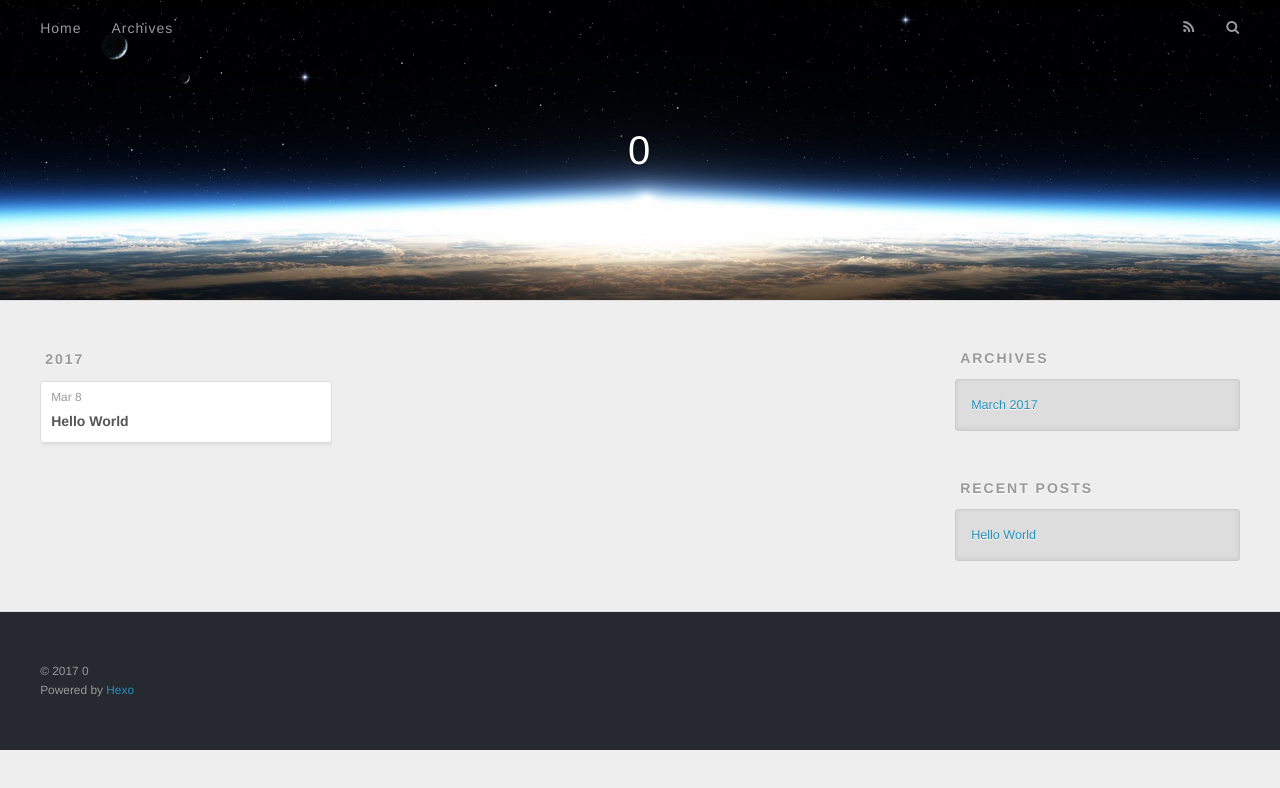
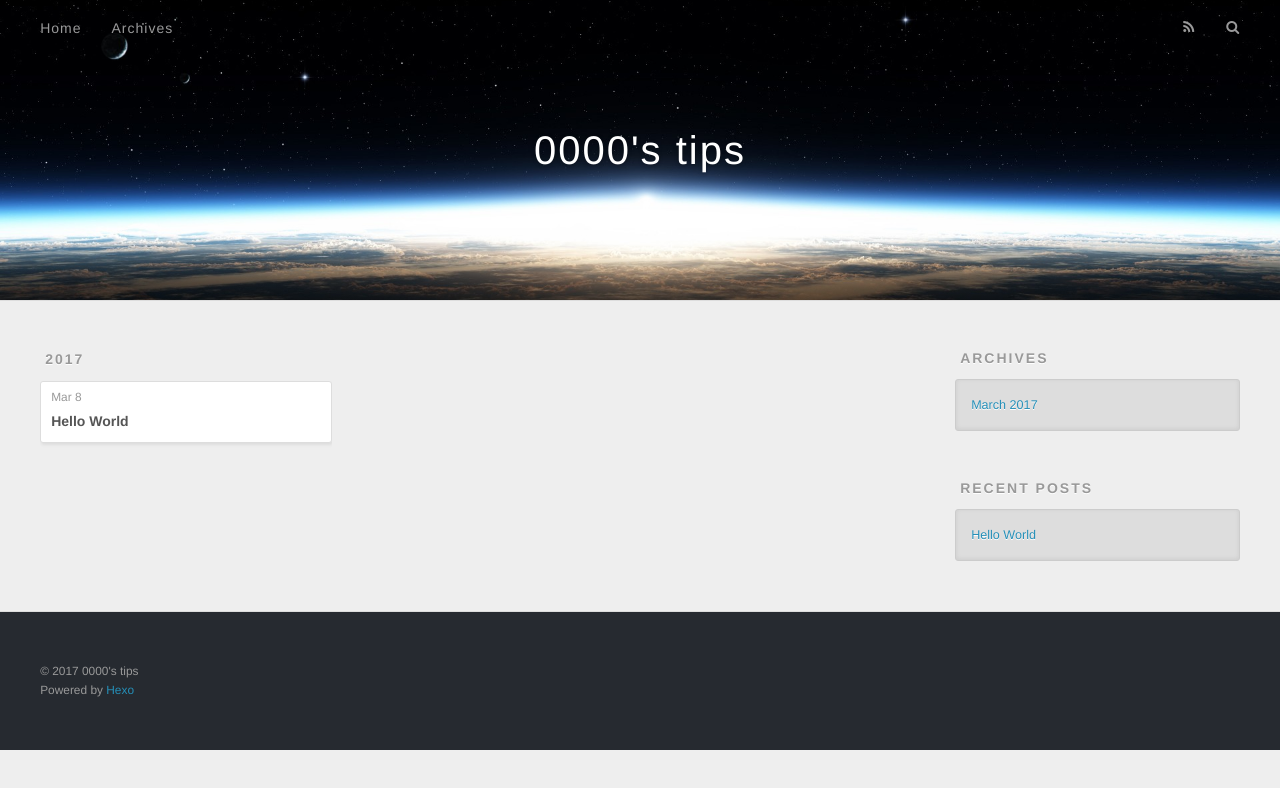
Before and after one commit to iniestano8/iniestano8.github.io, a plain HTML site: page archives/2017/03/index.html in a window 1280 px wide. Drawn offline with nearby package versions, Linux system fonts and the light colour scheme.

Commit message:
Site updated: 2017-08-24 22:46:29

```diff
--- a/archives/2017/03/index.html
+++ b/archives/2017/03/index.html
@@ -3,16 +3,16 @@
 <head>
   <meta charset="utf-8">
 
-  <title>Archives: 2017/3 | 0</title>
+  <title>Archives: 2017/3 | 0000&#39;s tips</title>
   <meta name="viewport" content="width=device-width, initial-scale=1, maximum-scale=1">
   <meta property="og:type" content="website">
-<meta property="og:title">
+<meta property="og:title" content="0000's tips">
 <meta property="og:url" content="http://yoursite.com/archives/2017/03/index.html">
-<meta property="og:site_name">
+<meta property="og:site_name" content="0000's tips">
 <meta name="twitter:card" content="summary">
-<meta name="twitter:title">
+<meta name="twitter:title" content="0000's tips">
 
-    <link rel="alternate" href="/atom.xml" title="0" type="application/atom+xml">
+    <link rel="alternate" href="/atom.xml" title="0000&#39;s tips" type="application/atom+xml">
 
 
     <link rel="icon" href="/favicon.png">
@@ -33,7 +33,7 @@
   <div id="header-outer" class="outer">
     <div id="header-title" class="inner">
       <h1 id="logo-wrap">
-        <a href="/" id="logo">0</a>
+        <a href="/" id="logo">0000&#39;s tips</a>
       </h1>
 
     </div>
@@ -137,7 +137,7 @@
 
   <div class="outer">
     <div id="footer-info" class="inner">
-      &copy; 2017 0<br>
+      &copy; 2017 0000&#39;s tips<br>
       Powered by <a href="http://hexo.io/" target="_blank">Hexo</a>
     </div>
   </div>
```
Also changed, not shown: 2017/03/08/hello-world/index.html (+6 -6 lines), archives/2017/index.html (+7 -7 lines), archives/index.html (+7 -7 lines), index.html (+8 -8 lines).
